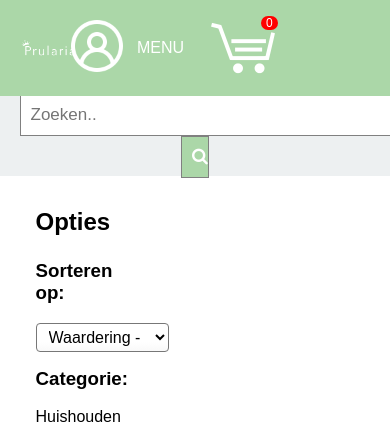
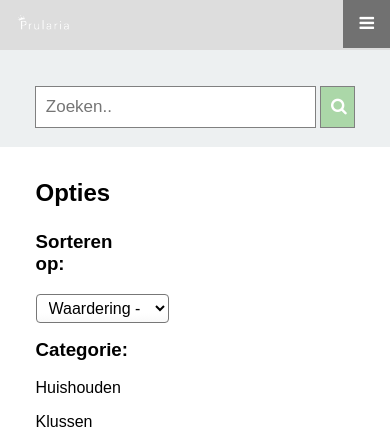
Before and after one commit to Tom-Lcr/Webshop, a PHP site: page /startPagina.php in a window 390 px wide. Shown: the top 429 px of the page. Run offline with PHP 8.4, Linux system fonts and the light colour scheme; data that the repository does not hold is empty.

Commit message:
responsive testing

```diff
--- a/Presentation/startPagina.php
+++ b/Presentation/startPagina.php
@@ -33,10 +33,27 @@
                 </div>
             </nav>
         </div>
-
     </header>
 
-    <section class="zoekSectie">
+    <div class="mobile-container">
+
+        <!-- Top Navigation Menu -->
+        <div class="topnav">
+            <a href="#home" class="active"><img src="img/logo_prularia_wit.png" alt=""></a>
+            <div id="myLinks">
+                <a href="#">Profiel</a>
+                <a href="">Mijn bestellingen</a>
+                <a href="#">Winkelkar</a>
+            </div>
+            <a href="javascript:void(0);" class="icon" onclick="myFunction()">
+                <i class="fa fa-bars"></i>
+            </a>
+        </div>
+        <!-- End smartphone / tablet look -->
+    </div>
+
+
+    <section class="zoekSectie" id="zoekSectie">
         <div class="container">
             <div class="zoeken">
                 <form action="" method="post" id="zoekForm">
@@ -47,10 +64,24 @@
         </div>
     </section>
 
+    <script>
+        function myFunction() {
+            var x = document.getElementById("myLinks");
+            var zoek = document.getElementById("zoekSectie");
+            if (x.style.display === "block") {
+                x.style.display = "none";
+                zoek.style.display = "flex"
+
+            } else {
+                x.style.display = "block";
+                zoek.style.display = "none"
+            }
+        }
+    </script>
+
+
     <main class="clearFix">
-
         <div class="container clearFix">
-
             <aside class="filterOpties">
                 <form action="" method="post" name="filter">
                     <h2>Opties</h2>
@@ -101,13 +132,18 @@
                             $inVoorraad = false;
                         }
                     ?>
-                        <article class="<?php if(!$inVoorraad) {echo 'nietInVoorraad';}else{echo 'artikel';} ?>">
+                        <article class="<?php if (!$inVoorraad) {
+                                            echo 'nietInVoorraad';
+                                        } else {
+                                            echo 'artikel';
+                                        } ?>">
                             <img src="img/dummy.avif" alt="" class="productFoto">
                             <h4 class="artikelTitel"><?php print $artikel->getNaam(); ?></h4>
-                            <p>€<?php print $artikel->getPrijs(); ?><p>
-                                <?php if($inVoorraad){
-                                    ?> <p class="pBeschikbaarheid">In voorraad</p> <?php }
-                                    else{
+                            <p>€<?php print $artikel->getPrijs(); ?>
+                            <p>
+                                <?php if ($inVoorraad) {
+                                ?>
+                            <p class="pBeschikbaarheid">In voorraad</p> <?php } else {
                                                                         ?> <p class="pBeschikbaarheid">Niet Beschikbaar</p><?php
                                                                                                                             }
                                                                                                                                 ?>
--- a/style.css
+++ b/style.css
@@ -8,6 +8,10 @@
 body {
     font-family: Arial, Helvetica, sans-serif;
     min-height: 100vh;
+}
+
+.mobile-container {
+    display: none;
 }
 
 .container {
@@ -260,17 +264,16 @@
     height: 22em;
 }
 
-.artikel img, .nietInVoorraad img {
+.artikel img,
+.nietInVoorraad img {
     width: 80%;
 }
 
-.nietInVoorraad img{
+.nietInVoorraad img {
     filter: grayscale(100%);
 }
 
-.nietInVoorraad .winkelkarArtikelBtn{
-
-}
+.nietInVoorraad .winkelkarArtikelBtn {}
 
 .winkelKarPerArtikelForm {
     width: 100%;
@@ -431,3 +434,95 @@
 .clearFix {
     *zoom: 1;
 }
+
+
+/* ++++++++++++++++++++++++++++++++++++++++++  Mobile : smartphone ++++++++++++++++++++++++++*/
+
+@media only screen and (max-width: 600px) {
+    .mobile-container {
+        display: unset;
+    }
+
+    header{
+        display: none;
+    }
+
+    .mobile-container {
+        max-width: 480px;
+        margin: auto;
+        height: 400px;
+        color: white;
+        border-radius: 10px;
+    }
+
+    .topnav {
+        overflow: hidden;
+        position: relative;
+        background-color: #edf0f1;
+    }
+
+    .topnav img{
+        height: 1em;
+
+    }
+
+    .topnav #myLinks{
+        display: none;
+    }
+
+    .topnav #myLinks a {
+        color: #717171;
+        font-weight: bold;
+        text-align: center;
+    }
+
+    .topnav a {
+        color: white;
+        padding: 14px 16px;
+        text-decoration: none;
+        font-size: 17px;
+        display: block;
+    }
+
+    .topnav a.icon {
+        background: #717171;
+        display: block;
+        position: absolute;
+        right: 0;
+        top: 0;
+    }
+
+    .topnav a:hover {
+        background-color: #ddd;
+        color: black;
+    }
+
+    .active {
+        background-color: #ABD7A8;
+        color: white;
+    }
+
+    .zoekSectie {
+        width: 100%;
+        height: 5em;
+        background: #edf0f1;
+        display: flex;
+        align-items: center;
+    }
+
+    #zoekForm input[type=text] {
+        padding: 10px;
+        font-size: 17px;
+        border: 1px solid grey;
+        width: 80%;
+    }
+
+    #zoekForm button {
+        width: 10%;
+        padding: 10px;
+        background: #ABD7A8;
+        color: white;
+        font-size: 17px;
+        border: 1px solid grey;
+    }
+}
```
Also changed, not shown: script.js (line endings or trailing spaces). Lines whose indentation alone changed are shown as unchanged.
